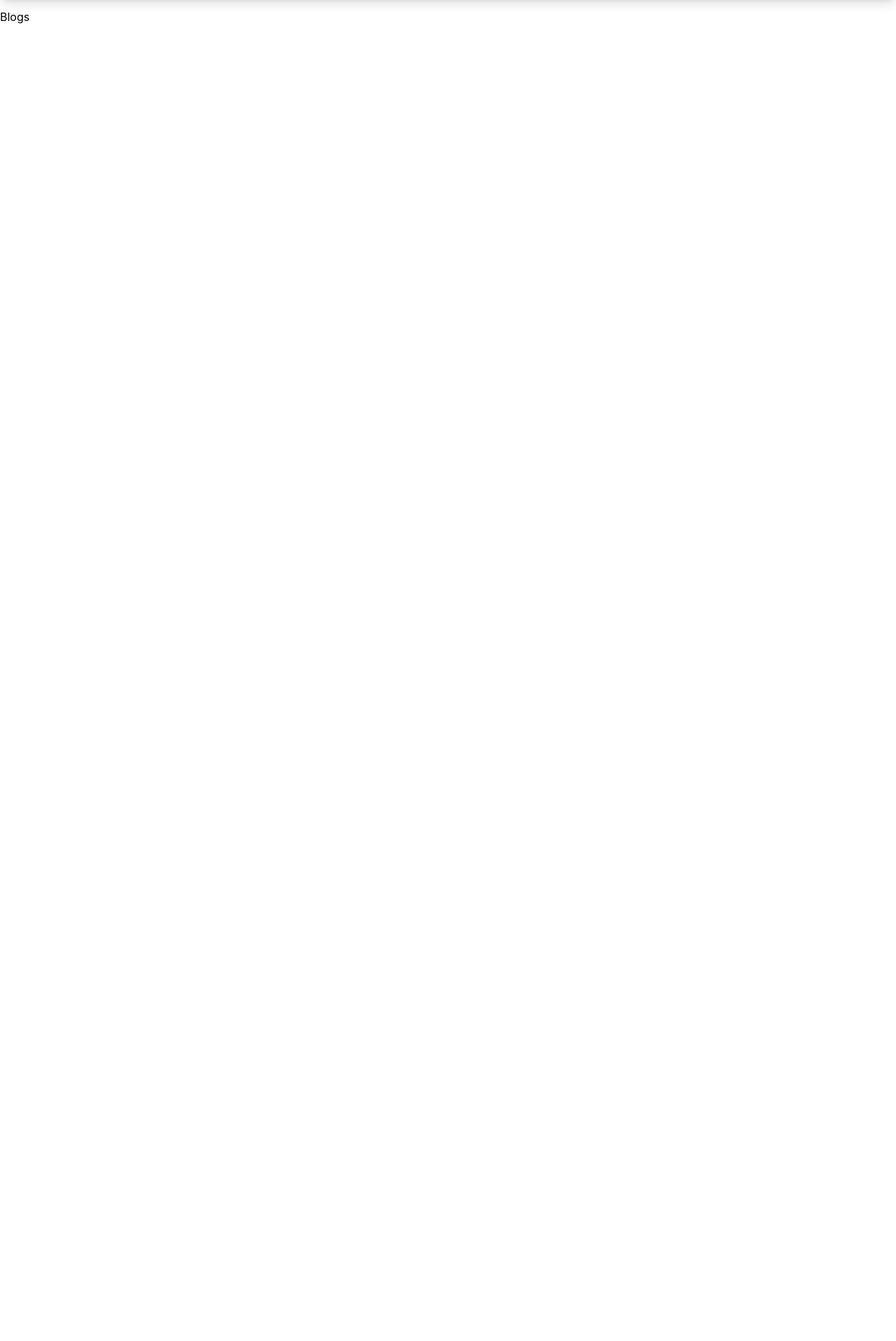
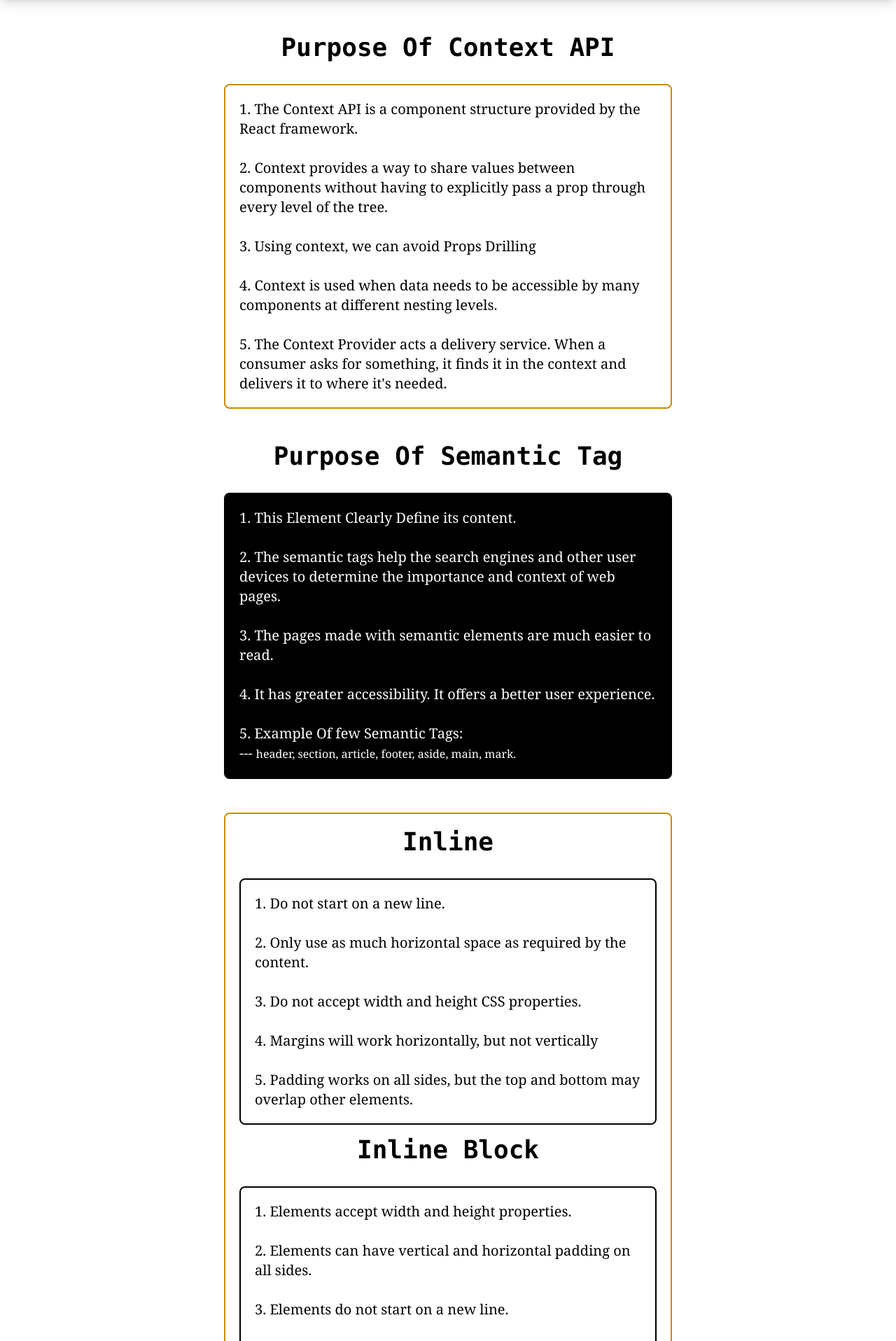
Before and after one commit to MahfujAhsan/ydkjs-client, a React (Create React App) app: page /blogs in a window 1280 px wide. Shown: the part 80-1996 px from the top of the page at 70% size. Before the commit the page ends 800 px from the top, so only its background shows below. Built offline with nearby package versions, Linux system fonts and the light colour scheme.

Commit message:
blogs updated

```diff
--- a/src/components/Blogs/Blogs.js
+++ b/src/components/Blogs/Blogs.js
@@ -2,8 +2,63 @@ import React from 'react';
 
 const Blogs = () => {
     return (
-        <div>
-            <h4>Blogs</h4>
+        <div className='w-3/4 md:w-2/4 mx-auto'>
+            <div className='mt-6 md:mt-12'>
+                <h1 className='text-center text-2xl md:text-4xl font-mono font-bold '>Purpose Of Context API</h1>
+                <div className='mt-8 p-5 border-2 border-yellow-600 rounded-lg font-serif text-xl'>
+                    <p>1. The Context API is a component structure provided by the React framework.</p>
+                    <br />
+                    <p>2. Context provides a way to share values between components without having to explicitly pass a prop through every level of the tree.</p>
+                    <br />
+                    <p>3. Using context, we can avoid Props Drilling</p>
+                    <br />
+                    <p>4. Context is used when data needs to be accessible by many components at different nesting levels.</p>
+                    <br />
+                    <p>5. The Context Provider acts a delivery service. When a consumer asks for something, it finds it in the context and delivers it to where it's needed.</p>
+                </div>
+            </div>
+            <div className='mt-6 md:mt-12'>
+                <h1 className='text-center text-2xl md:text-4xl font-mono font-bold '>Purpose Of Semantic Tag</h1>
+                <div className='mt-8 p-5 border-2 border-black bg-black rounded-lg font-serif text-xl text-white'>
+                    <p>1. This Element Clearly Define its content.</p>
+                    <br />
+                    <p>2. The semantic tags help the search engines and other user devices to determine the importance and context of web pages.</p>
+                    <br />
+                    <p>3. The pages made with semantic elements are much easier to read.</p>
+                    <br />
+                    <p>4. It has greater accessibility. It offers a better user experience.</p>
+                    <br />
+                    <p>5. Example Of few Semantic Tags:
+                        <br />
+                        --- <small>header, section, article, footer, aside, main, mark.</small></p>
+                </div>
+            </div>
+            <div className='my-6 md:mt-12'>
+                <div className='mt-8 p-5 border-2 border-yellow-600 rounded-lg font-serif text-xl'>
+                    <h1 className='text-center text-2xl md:text-4xl font-mono font-bold '>Inline</h1>
+                    <div className='mt-8 p-5 border-2 border-black rounded-lg font-serif text-xl'>
+                        <p>1. Do not start on a new line.</p>
+                        <br />
+                        <p>2. Only use as much horizontal space as required by the content.</p>
+                        <br />
+                        <p>3. Do not accept width and height CSS properties.</p>
+                        <br />
+                        <p>4. Margins will work horizontally, but not vertically</p>
+                        <br />
+                        <p>5. Padding works on all sides, but the top and bottom may overlap other elements.</p>
+                    </div>
+                    <h1 className='text-center mt-4 text-2xl md:text-4xl font-mono font-bold '>Inline Block</h1>
+                    <div className='mt-8 p-5 border-2 border-black rounded-lg font-serif text-xl'>
+                        <p>1. Elements accept width and height properties.</p>
+                        <br />
+                        <p>2. Elements can have vertical and horizontal padding on all sides.</p>
+                        <br />
+                        <p>3. Elements do not start on a new line.</p>
+                        <br />
+                        <p>4. There will often be a small gap between inline-block elements</p>
+                    </div>
+                </div>
+            </div>
         </div>
     );
 };
```
